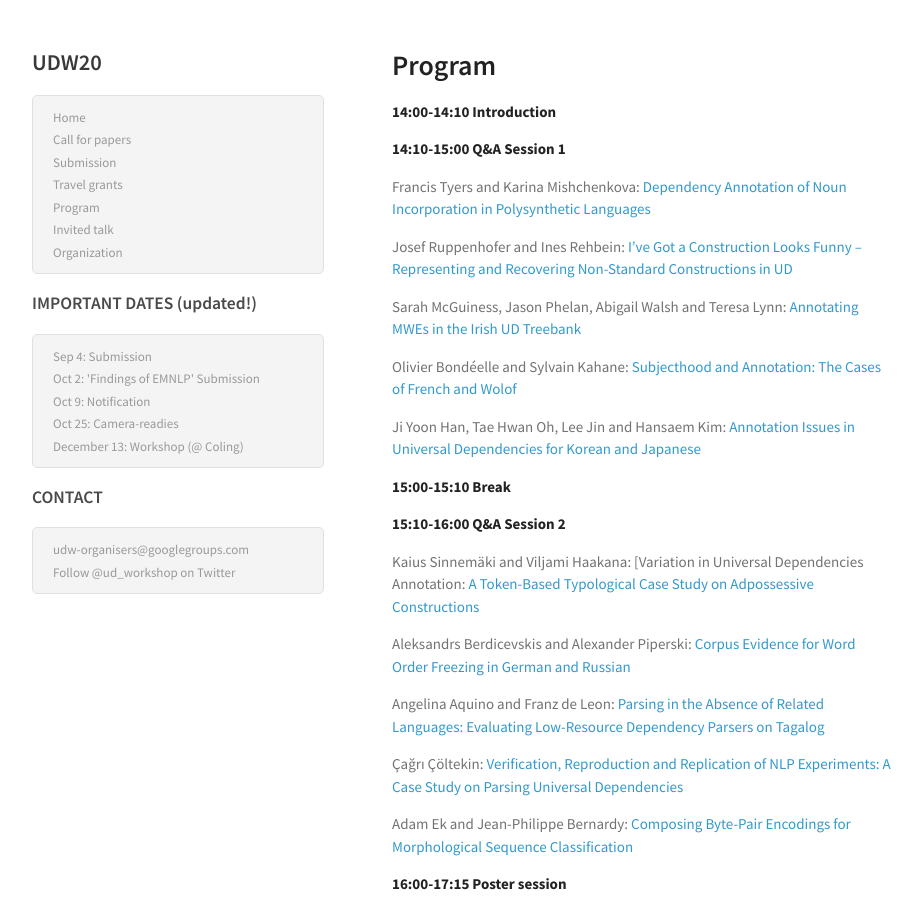
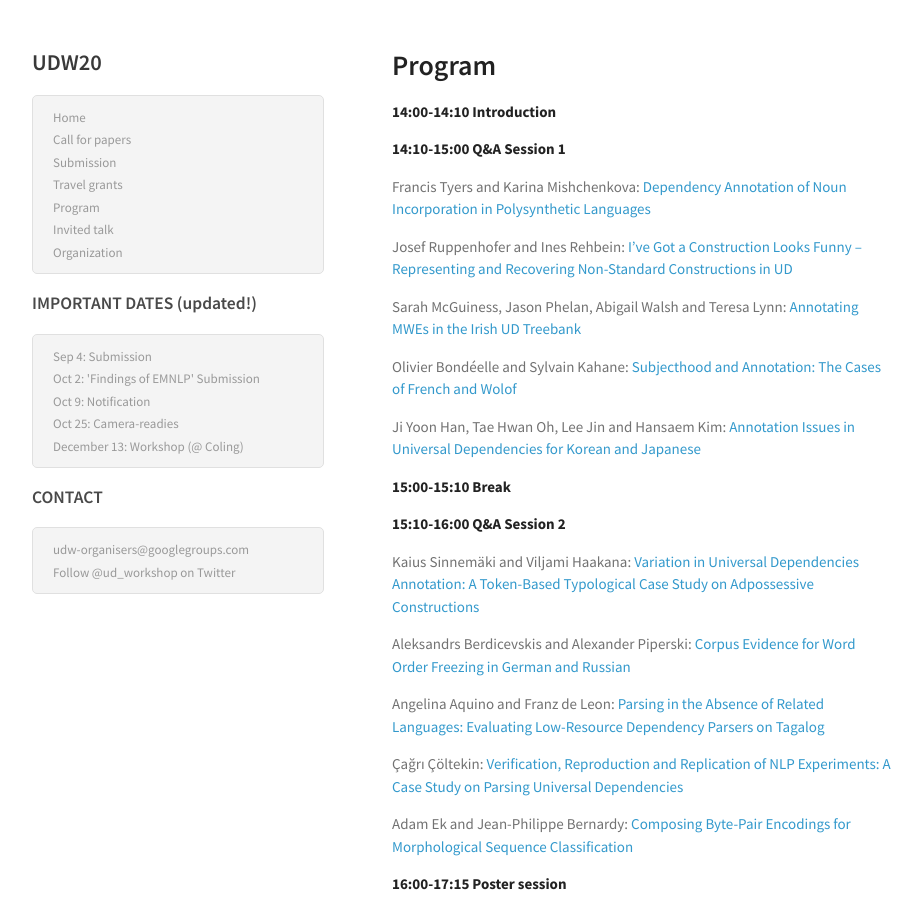
Before and after one commit to UniversalDependencies/udw21, a Jekyll site: the page built from program.md, in a window 1280 px wide and 900 px high. Shown: the whole window, without its empty margins (178-1100 px from the left). Built offline with Jekyll 4.4.1, drawn with Linux system fonts in a browser that asks for light colours.

Commit message:
Fixed typo in hyperlink.

```diff
--- a/program.md
+++ b/program.md
@@ -24,7 +24,7 @@ Ji Yoon Han, Tae Hwan Oh, Lee Jin and Hansaem Kim: [Annotation Issues in Univers
 
 **15:10-16:00 Q&A Session 2**
 
-Kaius Sinnemäki and Viljami Haakana: [Variation in Universal Dependencies Annotation: [A Token-Based Typological Case Study on Adpossessive Constructions](./papers/2020.udw2020-1.18.pdf)
+Kaius Sinnemäki and Viljami Haakana: [Variation in Universal Dependencies Annotation: A Token-Based Typological Case Study on Adpossessive Constructions](./papers/2020.udw2020-1.18.pdf)
 
 Aleksandrs Berdicevskis and Alexander Piperski: [Corpus Evidence for Word Order Freezing in German and Russian](./papers/2020.udw2020-1.4.pdf)
 
```
